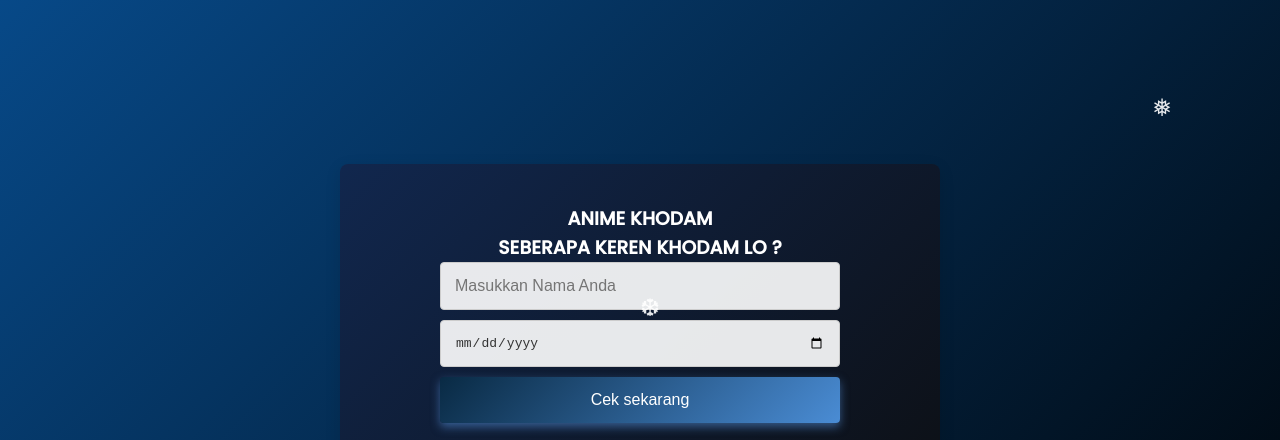
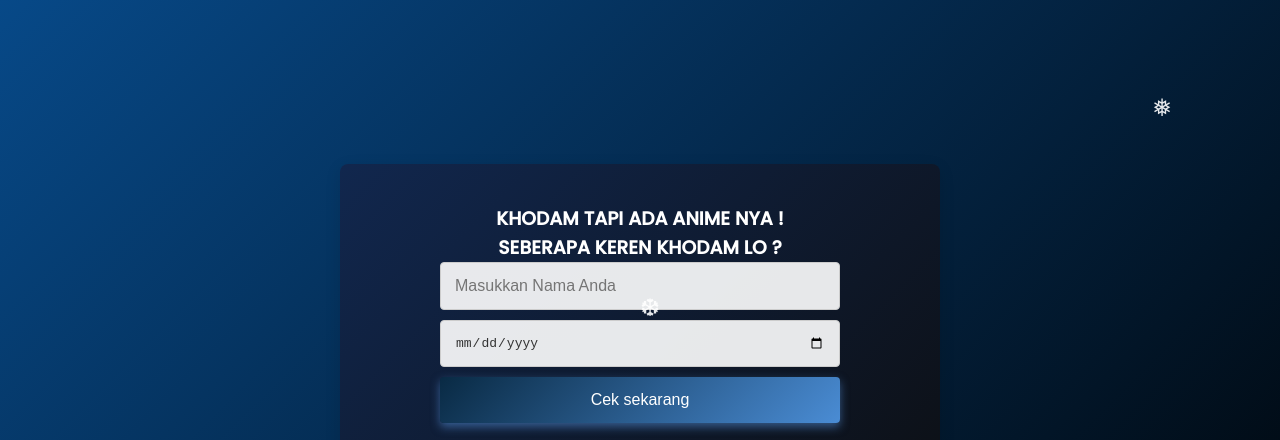
Before and after one commit to rizkiagungid/Cek-Khodam, a plain HTML site: page index.html in a window 1280 px wide. Shown: the top 440 px of the page. Drawn offline with Linux system fonts and the light colour scheme; some packages are replaced by stand-ins of ours; a script that the page names is missing.

Commit message:
Update index.html

```diff
--- a/index.html
+++ b/index.html
@@ -9,7 +9,7 @@
 </head>
 <body>
     <div class="container">
-        <h3>ANIME KHODAM</h3>
+        <h3>KHODAM TAPI ADA ANIME NYA !</h3>
         <h3>SEBERAPA KEREN KHODAM LO ?</h3>
         <div class="input-container">
             <input type="text" id="nameInput" placeholder="Masukkan Nama Anda">
```
